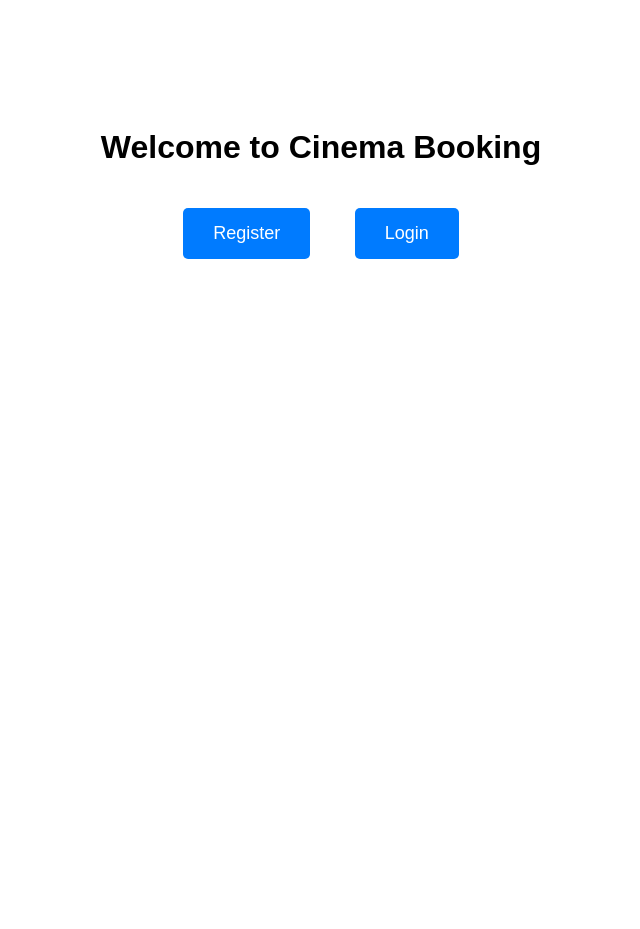
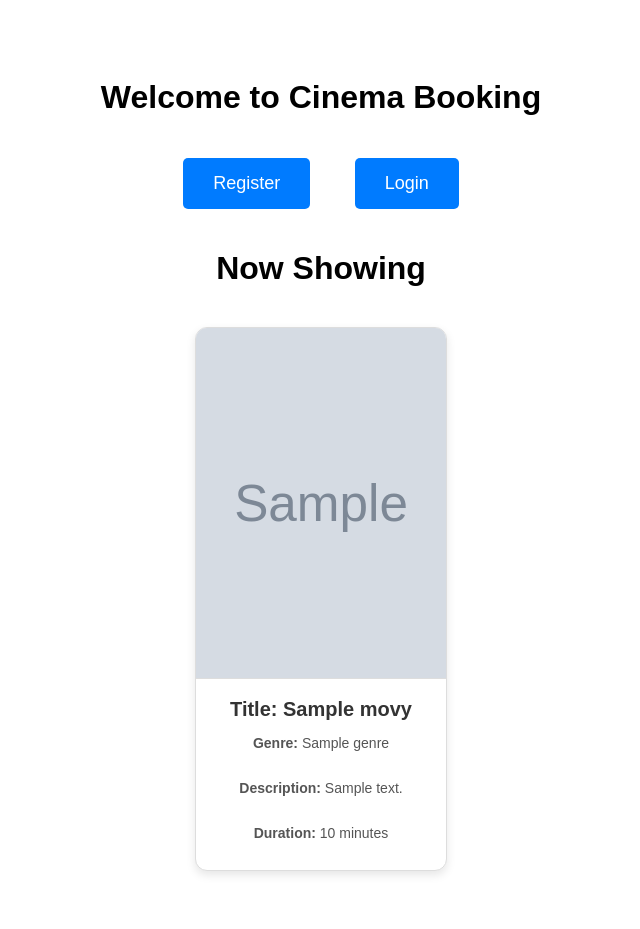
Before and after one commit to daytimeserg0/cinema_booking, a Flask app: page / in a window 1280 px wide. Shown: the whole page, without its empty margins (319-959 px from the left). Before the commit the page ends 259 px from the top, so only its background shows below. Run offline with Flask 3, Linux system fonts and the light colour scheme; grey boxes marked "Sample" are stand-in pictures; a database or web service that is not in the repository returns one stand-in record (values such as "Sample title"); some libraries are stand-ins or nearby versions.

Commit message:
adding movies list to home page

```diff
--- a/app.py
+++ b/app.py
@@ -11,7 +11,16 @@ app.secret_key = "your_secret_key"
 # Home page
 @app.route("/")
 def home():
-    return render_template("index.html")
+    conn = get_db_connection()
+    cur = conn.cursor()
+
+    cur.execute("SELECT id, title, genre, description, poster, duration FROM movies ORDER BY id;")
+    movies = cur.fetchall()
+
+    cur.close()
+    conn.close()
+
+    return render_template("index.html", movies=movies)
 
 # Registration page
 @app.route("/register", methods=["GET", "POST"])
@@ -160,6 +169,7 @@ def admin_panel():
         # ---------------- ADD MOVIE ----------------
         if request.method == "POST" and "add_movie" in request.form:
             title = request.form["title"]
+            genre = request.form["genre"]
             description = request.form["description"]
             duration = request.form["duration"]
             poster_file = request.files.get("poster")
@@ -176,8 +186,8 @@ def admin_panel():
                 flash("Movie already exists!", "add_movie_error")
             else:
                 cur.execute(
-                    "INSERT INTO movies (title, description, duration, poster) VALUES (%s, %s, %s, %s);",
-                    (title, description, duration, poster_file.filename)
+                    "INSERT INTO movies (title, genre, description, duration, poster) VALUES (%s, %s, %s, %s, %s);",
+                    (title, genre, description, duration, poster_file.filename)
                 )
                 conn.commit()
                 flash(f"Movie '{title}' added successfully!", "add_movie_success")
@@ -251,7 +261,7 @@ def admin_panel():
         cur.execute("SELECT id, name, rows, seats_per_row FROM halls ORDER BY id;")
         halls = cur.fetchall()
 
-        cur.execute("SELECT id, title, description, duration, poster FROM movies ORDER BY id;")
+        cur.execute("SELECT id, title, genre, description, duration, poster FROM movies ORDER BY id;")
         movies = cur.fetchall()
 
         cur.execute("""
@@ -271,7 +281,5 @@ def admin_panel():
 
     return render_template("admin.html", halls=halls, movies=movies, sessions=sessions)
 
-
-
 if __name__ == "__main__":
     app.run(debug=True)
--- a/static/style.css
+++ b/static/style.css
@@ -79,3 +79,83 @@ button[class^="delete_"] {
 button[class^="delete_"]:hover {
     background-color: #c82333;
 }
+
+.btn {
+    display: inline-block;
+    padding: 15px 30px;
+    margin: 20px;
+    font-size: 18px;
+    text-decoration: none;
+    background-color: #007BFF;
+    color: white;
+    border-radius: 5px;
+}
+
+.btn:hover {
+    background-color: #0056b3;
+}
+
+/* Container for all movie cards */
+.movies {
+    display: flex;
+    flex-wrap: wrap;
+    justify-content: center;
+    gap: 30px;
+    margin-top: 40px;
+}
+
+/* Each movie card */
+.movie-card {
+    background-color: #ffffff;
+    border: 1px solid #ddd;
+    border-radius: 12px;
+    box-shadow: 0 4px 10px rgba(0, 0, 0, 0.1);
+    width: 250px;
+    transition: transform 0.2s ease, box-shadow 0.2s ease;
+    overflow: hidden;
+    text-align: center;
+}
+
+/* Hover effect */
+.movie-card:hover {
+    transform: translateY(-5px);
+    box-shadow: 0 8px 20px rgba(0, 0, 0, 0.15);
+}
+
+/* Poster image */
+.movie-card img {
+    width: 100%;
+    height: 350px;
+    object-fit: cover;
+    border-bottom: 1px solid #ddd;
+}
+
+/* Movie title */
+.movie-card h2 {
+    font-size: 20px;
+    color: #333;
+    margin: 15px 0 10px;
+}
+
+/* Description text */
+.movie-card p {
+    font-size: 14px;
+    color: #555;
+    padding: 0 10px 15px;
+}
+
+/* Button inside movie card (e.g. "View Sessions") */
+.movie-card .btn {
+    display: inline-block;
+    margin-bottom: 15px;
+    background-color: #007bff;
+    color: white;
+    padding: 8px 15px;
+    text-decoration: none;
+    border-radius: 6px;
+    transition: background-color 0.2s ease;
+}
+
+.movie-card .btn:hover {
+    background-color: #0056b3;
+}
--- a/templates/index.html
+++ b/templates/index.html
@@ -3,20 +3,7 @@
 <head>
     <meta charset="UTF-8">
     <title>Cinema Booking</title>
-    <style>
-        body { font-family: Arial, sans-serif; text-align: center; padding-top: 100px; }
-        .btn {
-            display: inline-block;
-            padding: 15px 30px;
-            margin: 20px;
-            font-size: 18px;
-            text-decoration: none;
-            background-color: #007BFF;
-            color: white;
-            border-radius: 5px;
-        }
-        .btn:hover { background-color: #0056b3; }
-    </style>
+    <link rel="stylesheet" href="{{ url_for('static', filename='style.css') }}">
 </head>
 <body>
     <h1>Welcome to Cinema Booking</h1>
@@ -32,5 +19,23 @@
         <a href="/register" class="btn">Register</a>
         <a href="/login" class="btn">Login</a>
     {% endif %}
+
+
+    <h1>Now Showing</h1>
+
+    <div class="movies">
+    {% for m in movies %}
+        <div class="movie-card">
+            <img src="{{ url_for('static', filename='posters/' + m[4]) }}" alt="{{ m[1] }}">
+            <h2>Title: {{ m[1] }}</h2>
+            <p><strong>Genre:</strong> {{ m[2] }}</p>
+            <p><strong>Description:</strong> {{ m[3] }}</p>
+            <p><strong>Duration:</strong> {{ m[5] }} minutes</p>
+            {# <a href="{{ url_for('movie_sessions', movie_id=m[0]) }}" class="btn">View Sessions</a> #}
+        </div>
+    {% else %}
+        <p>No movies available at the moment.</p>
+    {% endfor %}
+</div>
 </body>
 </html>
```
Also changed, not shown: templates/admin.html (+5 -2 lines).
